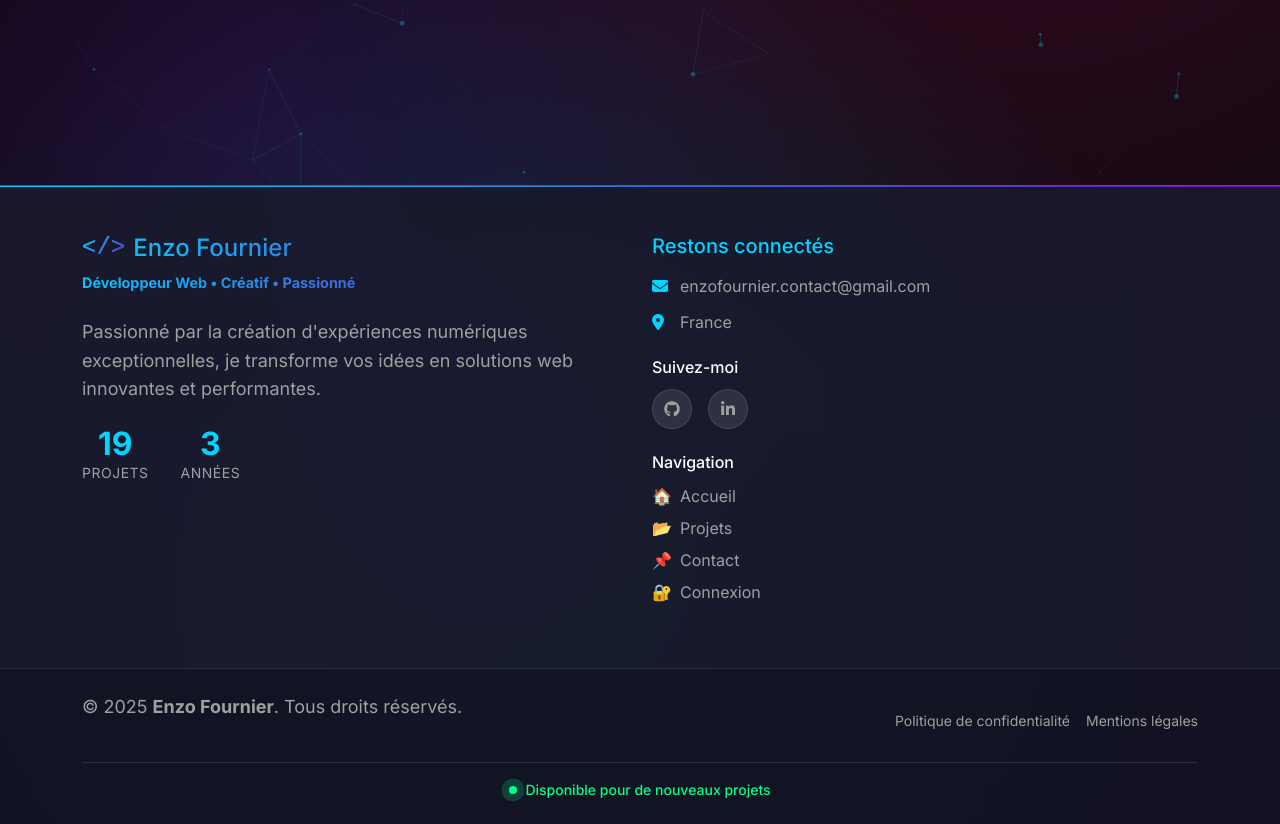
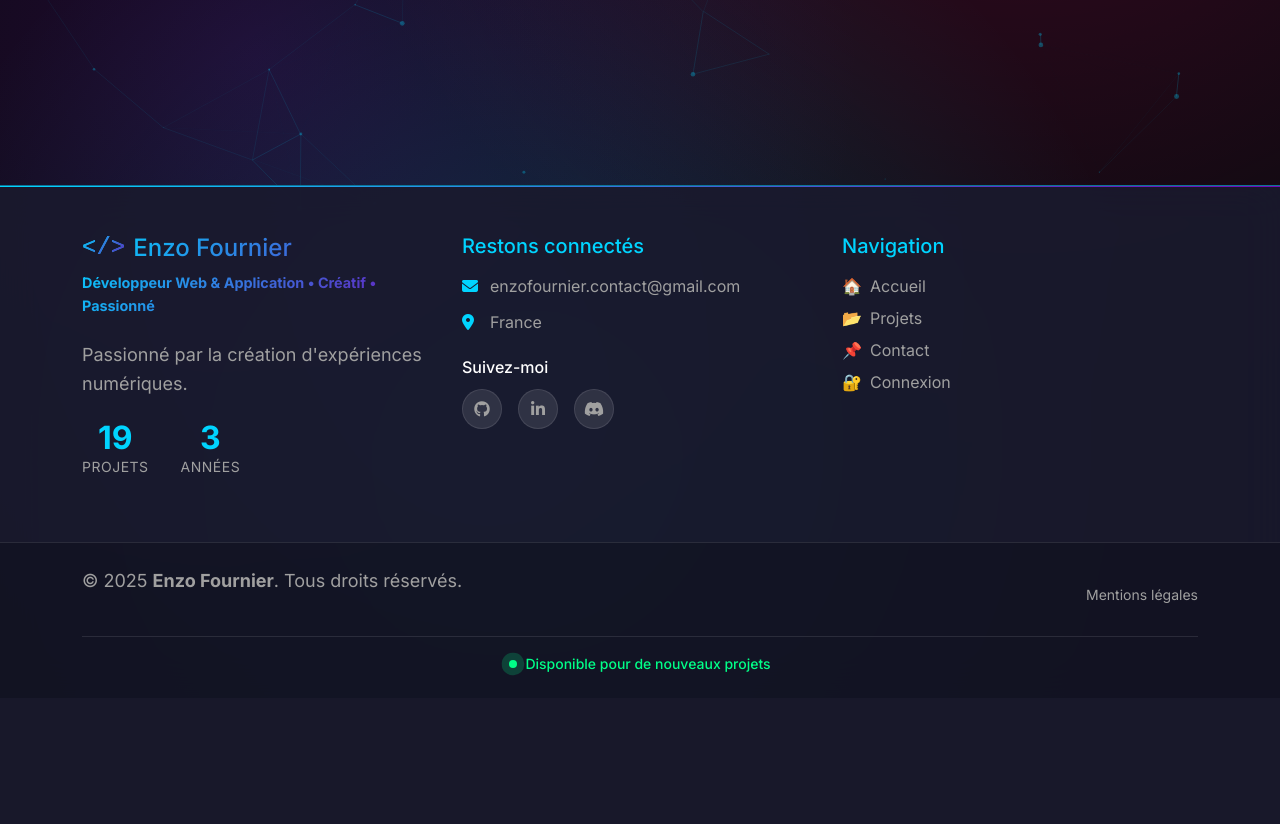
Before and after one commit to Fydyr/portfolio, a PHP site: template views/home.php in a window 1280 px wide. Shown: the part 586-1410 px from the top of the page. After the commit the page ends 1261 px from the top, so only its background shows below. Run offline with PHP 8.4, Linux system fonts and the light colour scheme; the template is opened without the code that fills it, so the values that code supplies are empty.

Commit message:
fix: mise à jour du footer

```diff
--- a/includes/footer.php
+++ b/includes/footer.php
@@ -11,18 +11,17 @@
             <div class="row g-4">
 
                 <!-- Colonne 1: À propos -->
-                <div class="col-lg-6 col-md-12">
+                <div class="col-lg-4 col-md-12">
                     <div class="footer-widget">
                         <div class="footer-brand mb-4">
                             <h3 class="footer-title">
                                 <span class="brand-icon">&lt;/&gt;</span>
                                 <?php echo $site_title; ?>
                             </h3>
-                            <p class="footer-tagline">Développeur Web • Créatif • Passionné</p>
+                            <p class="footer-tagline">Développeur Web & Application • Créatif • Passionné</p>
                         </div>
                         <p class="footer-description">
-                            Passionné par la création d'expériences numériques exceptionnelles,
-                            je transforme vos idées en solutions web innovantes et performantes.
+                            Passionné par la création d'expériences numériques.
                         </p>
 
                         <!-- Stats -->
@@ -40,7 +39,7 @@
                 </div>
 
                 <!-- Colonne 2: Contact & Réseaux -->
-                <div class="col-lg-6 col-md-12">
+                <div class="col-lg-4 col-md-12">
                     <div class="footer-widget">
                         <h4 class="footer-widget-title">Restons connectés</h4>
 
@@ -66,12 +65,15 @@
                                 <a href="https://www.linkedin.com/in/enzo-fournier-2746ba2b3/" target="_blank" class="social-link linkedin" title="LinkedIn">
                                     <i class="fab fa-linkedin-in"></i>
                                 </a>
+                                <a href="https://discord.com/users/652648082663538719" target="_blank" class="social-link discord" title="Discord"><i class="fab fa-discord"></i></a>
+                            </div>
+                        </div>
                     </div>
                 </div>
 
                 <!-- Navigation rapide -->
-                        <div class="footer-nav mt-4">
-                            <h5 class="nav-title">Navigation</h5>
+                <div class="col-lg-4 col-md-12">
+                    <h4 class="footer-widget-title">Navigation</h4>
                     <ul class="nav-links">
                         <?php foreach ($nav_items as $page => $item): ?>
                             <?php if ($page !== 'logout' && $page !== 'admin'): ?>
@@ -84,8 +86,6 @@
                             <?php endif; ?>
                         <?php endforeach; ?>
                     </ul>
-                        </div>
-                    </div>
                 </div>
             </div>
         </div>
@@ -107,7 +107,6 @@
                 <div class="col-md-6">
                     <div class="footer-legal">
                         <ul class="legal-links">
-                            <li><a href="#privacy">Politique de confidentialité</a></li>
                             <li><a href="#terms">Mentions légales</a></li>
                         </ul>
                     </div>
```
Lines whose indentation alone changed are shown as unchanged.
